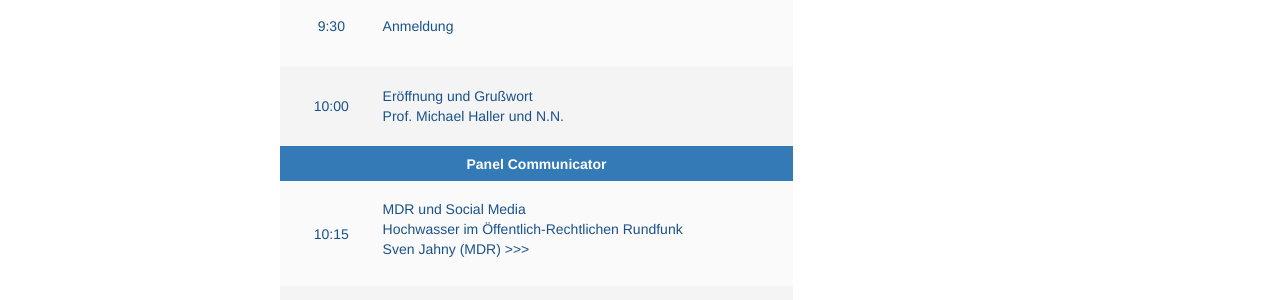
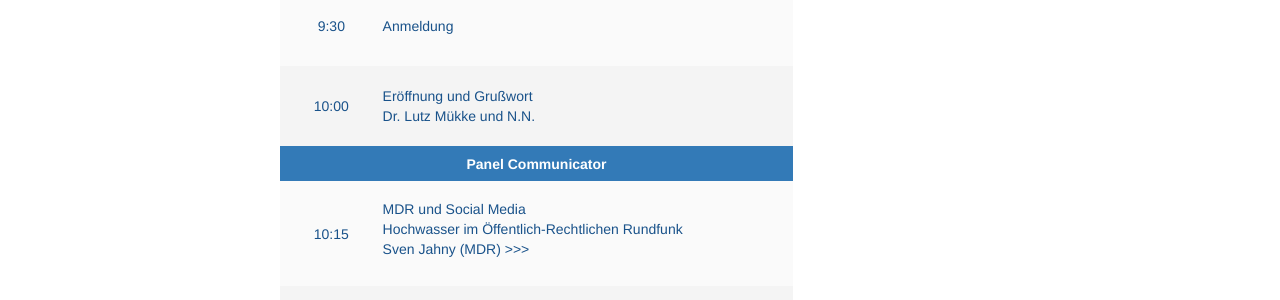
Before and after one commit to susedev/test, a Jekyll site: the page built from programm-uebersicht.html, in a window 1280 px wide and 900 px high. Shown: the part 344-644 px from the top of the window. Built offline with Jekyll 4.4.1, drawn with Linux system fonts in a browser that asks for light colours; nearby versions of some CDN libraries; some of the changed text lies outside the part shown.

Commit message:
Update programm-uebersicht.html

```diff
--- a/programm-uebersicht.html
+++ b/programm-uebersicht.html
@@ -22,7 +22,7 @@ title: Programm
 		<tr>
 			<td style="background-color: rgb(244, 244, 244); border-color: rgb(238, 238, 238); text-align: center; vertical-align: middle; width: 100px; height: 80px;"><span style="color:#19528A;">10:00</span></td>
 			<td style="background-color: rgb(244, 244, 244); border-color: rgb(238, 238, 238); text-align: left; vertical-align: middle; height: 80px;"><span style="color:#19528A;">Er&ouml;ffnung und Gru&szlig;wort<br />
-			Prof. Michael Haller und N.N.</span></td>
+			Dr. Lutz Mükke und N.N.</span></td>
 		</tr>
 		<tr>
 			<th colspan="2" style="background-color: rgb(51, 122, 183); border-color: rgb(51, 122, 183); text-align: center; vertical-align: middle; height: 35px;"><span style="color:#FFFFFF;">Panel Communicator</span></th>
@@ -136,7 +136,7 @@ title: Programm
 		<tr>
 			<td style="background-color: rgb(244, 244, 244); border-color: rgb(255, 255, 255); text-align: center; vertical-align: middle; width: 100px; height: 105px;">&nbsp;</td>
 			<td style="background-color: rgb(244, 244, 244); border-color: rgb(255, 255, 255); text-align: left; vertical-align: middle; height: 105px;"><a href="{{ site.base_url }}/beitraege-und-referentinnen.html#Scharloth"><span style="color:#19528A;">Auf dem Podium: Hans-Peter von Kirchbach, Prof. Gerhard Heyer, Daniel Neumann, Prof. Joachim Scharloth<br />
-			Moderiert von Prof. Michael Haller</span></a></td>
+			Moderiert von André Böhmer (LVZ)</span></a></td>
 		</tr>
 		<tr>
 			<td style="background-color: rgb(250, 250, 250); border-color: rgb(255, 255, 255); text-align: center; vertical-align: middle; width: 100px; height: 80px;"><span style="color:#19528A;">17:45</span></td>
```
